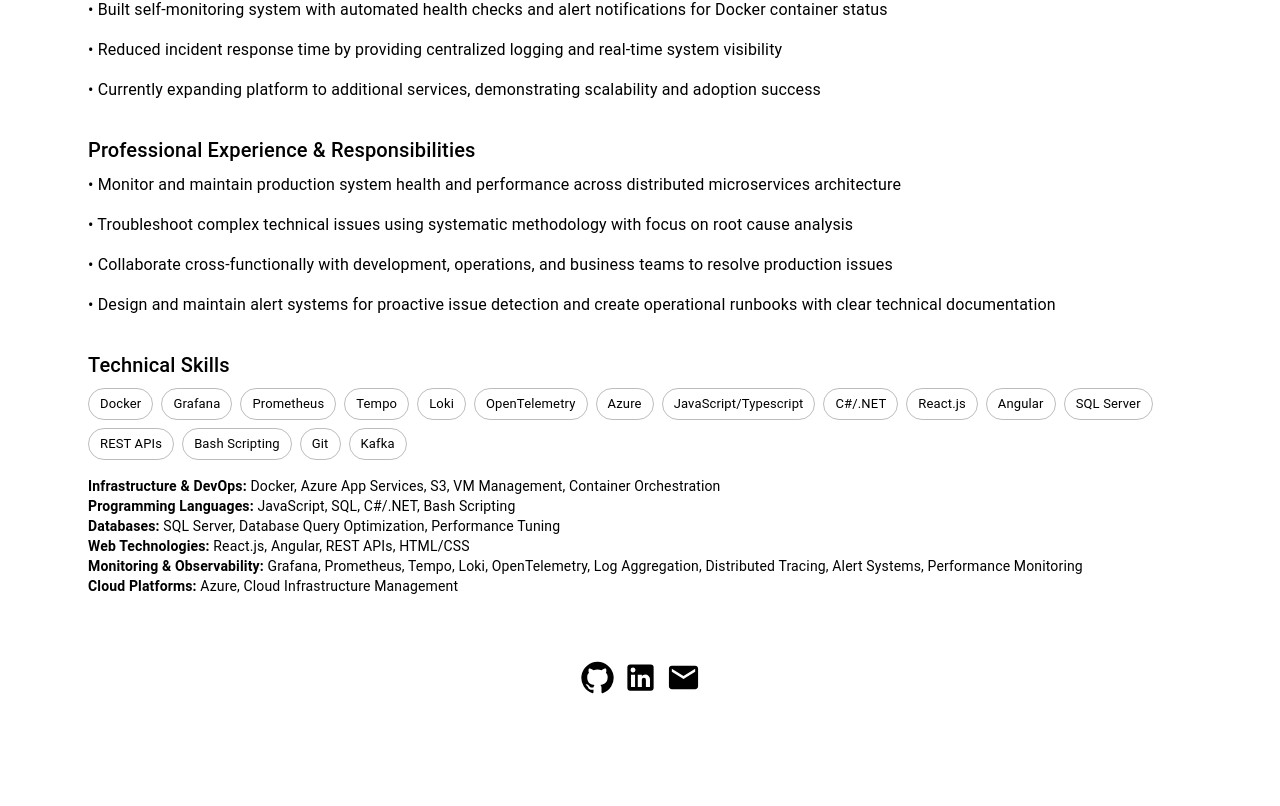
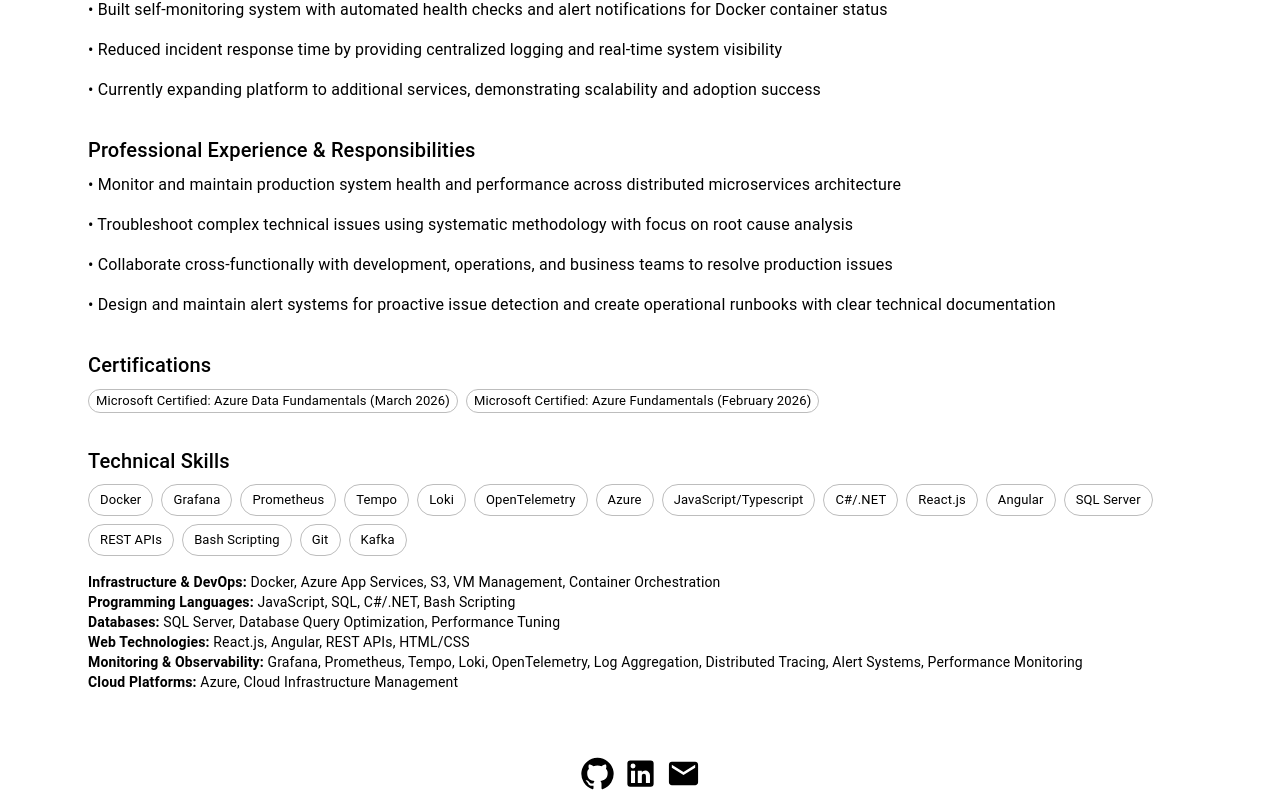
Before and after one commit to edlopez000/portfolio, a React (Vite) app: page /about in a window 1280 px wide. Shown: the part 554-1360 px from the top of the page. Before the commit the page ends 1264 px from the top, so only its background shows below. Built offline with nearby package versions, Linux system fonts and the light colour scheme.

Commit message:
cert update

```diff
--- a/src/pages/About.jsx
+++ b/src/pages/About.jsx
@@ -2,6 +2,11 @@
 import React from "react";
 
 export default function About() {
+  const certifications = [
+    { name: "Microsoft Certified: Azure Data Fundamentals", date: "March 2026" },
+    { name: "Microsoft Certified: Azure Fundamentals", date: "February 2026" },
+  ];
+
   const skills = [
     "Docker",
     "Grafana",
@@ -111,6 +116,19 @@
 
       <Box sx={{ mb: 4 }}>
         <Typography variant="h6" gutterBottom>
+          Certifications
+        </Typography>
+        <Grid container spacing={1}>
+          {certifications.map(({ name, date }) => (
+            <Grid key={name}>
+              <Chip label={`${name} (${date})`} variant="outlined" size="small" />
+            </Grid>
+          ))}
+        </Grid>
+      </Box>
+
+      <Box sx={{ mb: 4 }}>
+        <Typography variant="h6" gutterBottom>
           Technical Skills
         </Typography>
         <Grid container spacing={1}>
```
